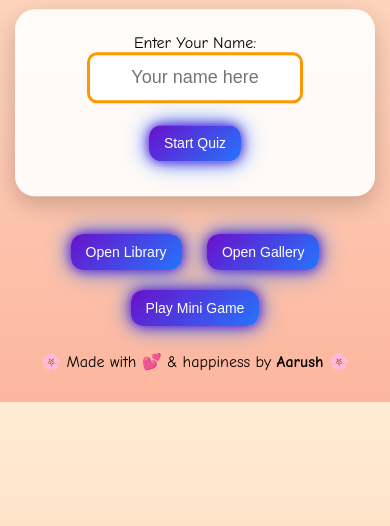
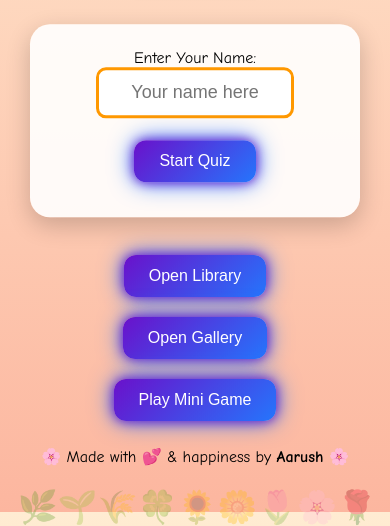
Before and after one commit to vishal-cyberr/my-first-project, a plain HTML site: page index.html in a window 390 px wide. Shown: the part 318-844 px from the top of the page. Drawn offline with Linux system fonts and the light colour scheme.

Commit message:
Update style.css

```diff
--- a/style.css
+++ b/style.css
@@ -10,7 +10,7 @@ body {
 
 /* Floating Emoji Background */
 body::before {
-  content: "✨ 🚀 🌈 🎉 🪐 ⭐";
+  content: "✨ 🚀 🌈 🎉 🪐 ⭐ 🐝 🐞 🦋";
   position: fixed;
   top: 0;
   left: 0;
@@ -21,20 +21,29 @@ body::before {
   animation: floatEmojis 20s linear infinite;
   pointer-events: none;
   white-space: nowrap;
+  z-index: -1;
+}
+
+/* Nature Ground Layer */
+body::after {
+  content: "🌿🌱🌾🍀🌻🌼🌷🌸🌹";
+  position: fixed;
+  bottom: 0;
+  left: 0;
+  width: 100%;
+  font-size: 2rem;
+  text-align: center;
+  animation: swayGrass 6s ease-in-out infinite;
+  pointer-events: none;
+  opacity: 0.3;
+  z-index: -1;
 }
 
 /* Title & Score */
 header h1 {
   font-size: 2.8rem;
   font-weight: bold;
-  background: linear-gradient(
-    90deg,
-    #ff0080,
-    #ff8c00,
-    #40e0d0,
-    #8a2be2,
-    #ff0080
-  );
+  background: linear-gradient(90deg, #ff0080, #ff8c00, #40e0d0, #8a2be2, #ff0080);
   -webkit-background-clip: text;
   -webkit-text-fill-color: transparent;
   background-size: 400% 400%;
@@ -70,6 +79,7 @@ header h1 {
   animation: levitate 3s ease-in-out infinite;
 }
 
+/* Username Input */
 #userNameSection input {
   padding: 12px;
   font-size: 18px;
@@ -94,7 +104,7 @@ header h1 {
   color: #444;
 }
 
-/* Input */
+/* Answer Input */
 #answerInput {
   padding: 12px;
   font-size: 18px;
@@ -172,7 +182,7 @@ button:hover {
   opacity: 1;
 }
 
-/* Gallery images */
+/* Gallery Images */
 #galleryImages img {
   width: 100px;
   margin: 5px;
@@ -196,9 +206,20 @@ button:hover {
   z-index: 9999;
 }
 
-/* Extra Buttons container */
+/* Extra Buttons Container */
 .extraButtons {
   margin: 15px;
+}
+
+/* Nature Banner */
+.natureBanner {
+  font-size: 1.8rem;
+  margin: 20px auto;
+  padding: 10px;
+  background: linear-gradient(to right, #d4fc79, #96e6a1);
+  border-radius: 15px;
+  box-shadow: 0 0 12px rgba(0, 128, 0, 0.3);
+  animation: bounceIn 1s ease;
 }
 
 /* Animations */
@@ -240,8 +261,7 @@ button:hover {
 }
 
 @keyframes levitate {
-  0%,
-  100% {
+  0%, 100% {
     transform: translateY(0);
   }
   50% {
@@ -282,23 +302,11 @@ button:hover {
   }
 }
 
+@keyframes swayGrass {
+  0% { transform: translateX(0); }
+  50% { transform: translateX(10px); }
+  100% { transform: translateX(0); }
+}
+
 /* Responsive */
-@media (max-width: 500px) {
-  body {
-    padding: 15px;
-  }
-  #quiz,
-  #userNameSection,
-  #librarySection,
-  #gallerySection,
-  #miniGameSection {
-    max-width: 100%;
-  }
-  button {
-    font-size: 14px;
-    padding: 10px 15px;
-  }
-  #imageBox img {
-    max-width: 95%;
-  }
-}
+@media (max-width:
```
